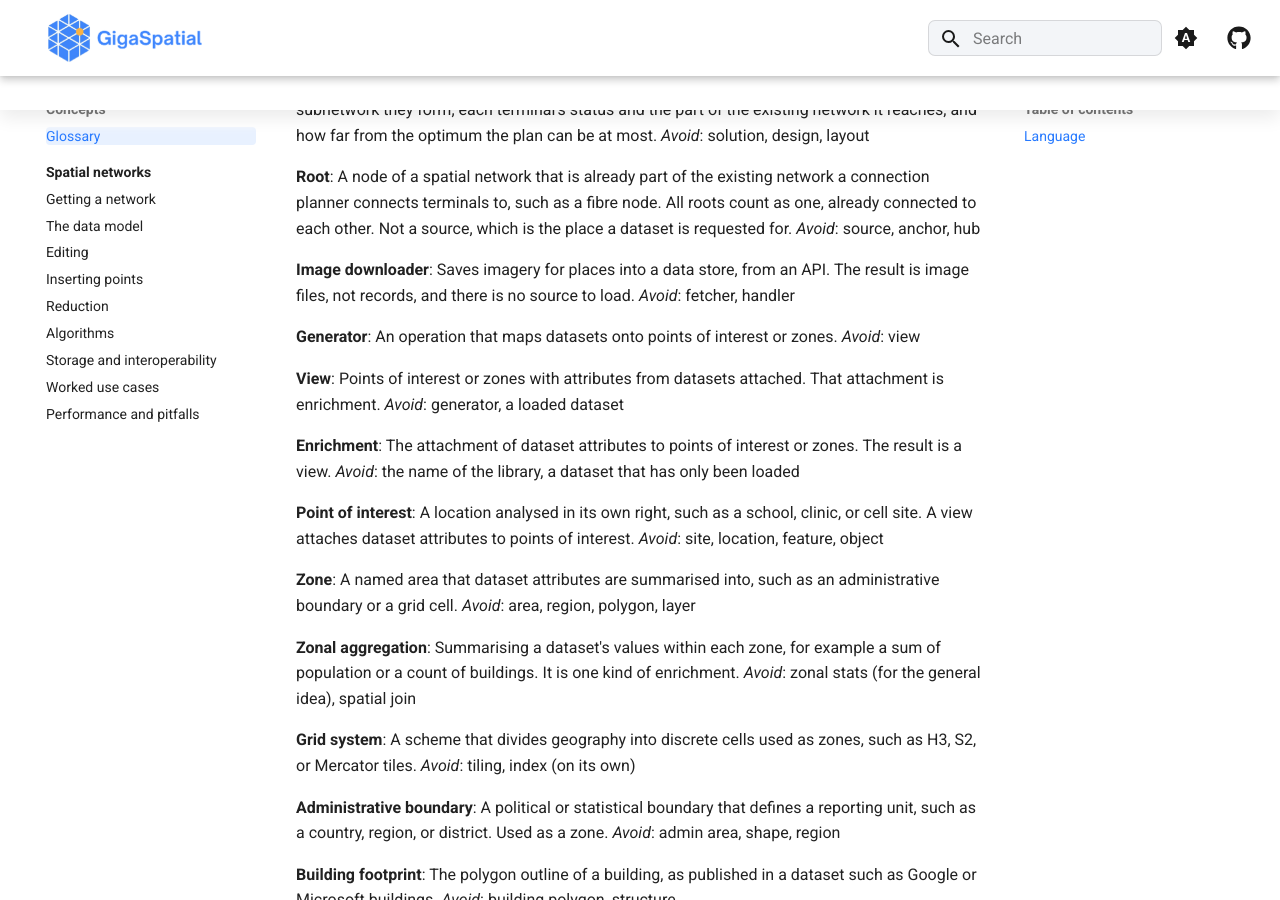
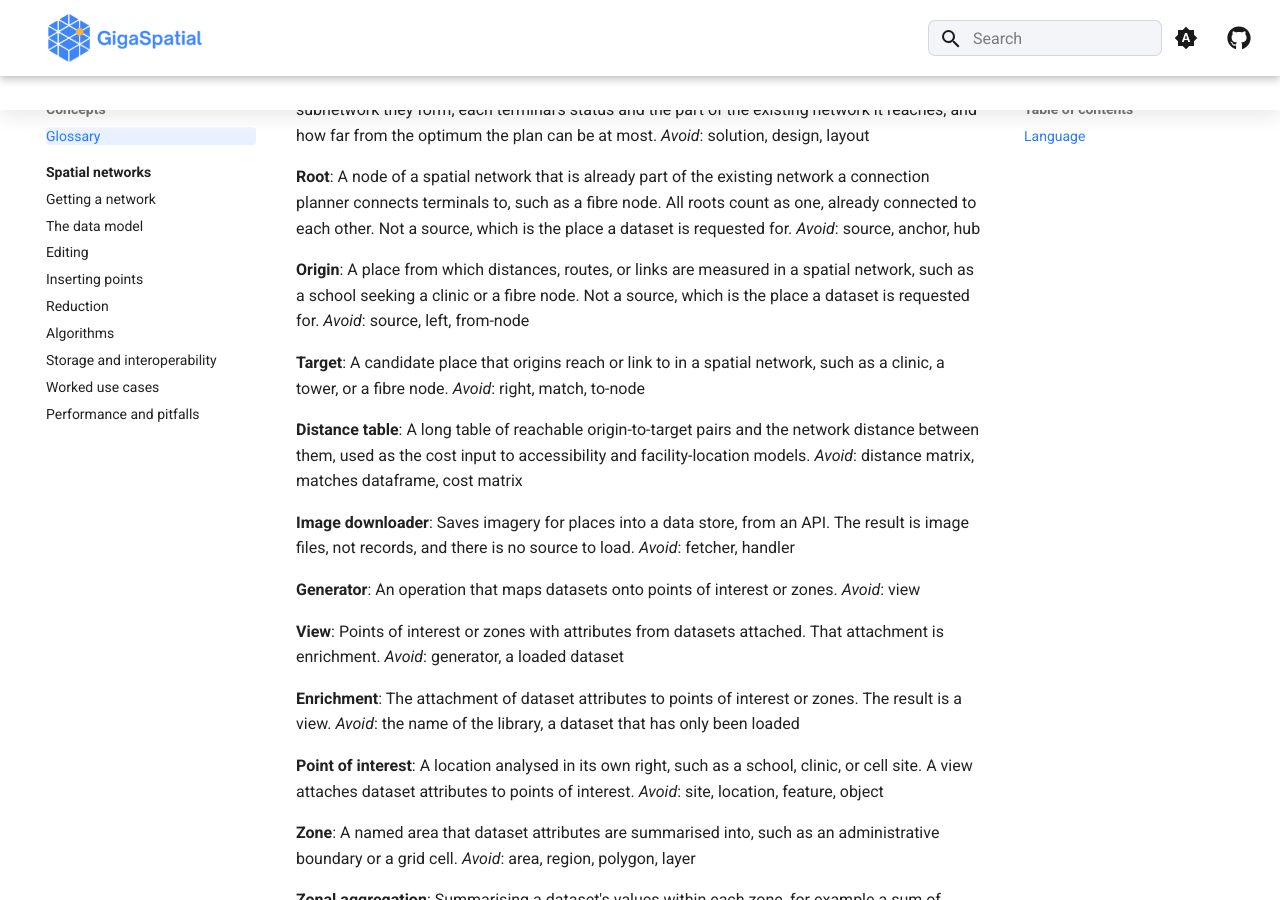
Before and after one commit to unicef/giga-spatial, an MkDocs documentation site: the page built from docs/concepts/glossary.md, in a window 1280 px wide and 900 px high, scrolled down 1432 px. Built offline with MkDocs 1.6.1 and Material for MkDocs 9.7.7, drawn with Linux system fonts in a browser that asks for light colours; comment, search, counter and statistics services are not loaded; the version menu is left out.

Commit message:
docs(adr,glossary): record ADR 0009 for from_point_sets and add Origin, Target, Distance table

```diff
--- a/GLOSSARY.md
+++ b/GLOSSARY.md
@@ -59,6 +59,18 @@ _Avoid_: solution, design, layout
 **Root**:
 A node of a spatial network that is already part of the existing network a connection planner connects terminals to, such as a fibre node. All roots count as one, already connected to each other. Not a source, which is the place a dataset is requested for.
 _Avoid_: source, anchor, hub
+
+**Origin**:
+A place from which distances, routes, or links are measured in a spatial network, such as a school seeking a clinic or a fibre node. Not a source, which is the place a dataset is requested for.
+_Avoid_: source, left, from-node
+
+**Target**:
+A candidate place that origins reach or link to in a spatial network, such as a clinic, a tower, or a fibre node.
+_Avoid_: right, match, to-node
+
+**Distance table**:
+A long table of reachable origin-to-target pairs and the network distance between them, used as the cost input to accessibility and facility-location models.
+_Avoid_: distance matrix, matches dataframe, cost matrix
 
 **Image downloader**:
 Saves imagery for places into a data store, from an API. The result is image files, not records, and there is no source to load.
--- a/docs/adr/index.md
+++ b/docs/adr/index.md
@@ -12,3 +12,4 @@ These records explain decisions that are hard to reverse or surprising without c
 | [0006](0006-osm-extract-storage.md) | OSM extracts are stored by date, and the network built from each is saved uncropped beside it; cropping happens at load. |
 | [0007](0007-osm-extract-choice.md) | OSM extracts are chosen by polygon, with ISO codes only as a fast path and a curated list of multi-country extracts. |
 | [0008](0008-connection-planning.md) | Connecting points to an existing network is a rooted Steiner tree with the existing network as one virtual root, solved by `ConnectionPlanner`. |
+| [0009](0009-point-sets-and-distance-table.md) | Networks between two point sets are built with `from_point_sets`, tagged with `bipartite`, and queried as long cost tables with `distance_table`; `build_distance_graph` is deprecated. |
```
Also changed, not shown: docs/adr/0009-point-sets-and-distance-table.md (added, +17 -0 lines).
